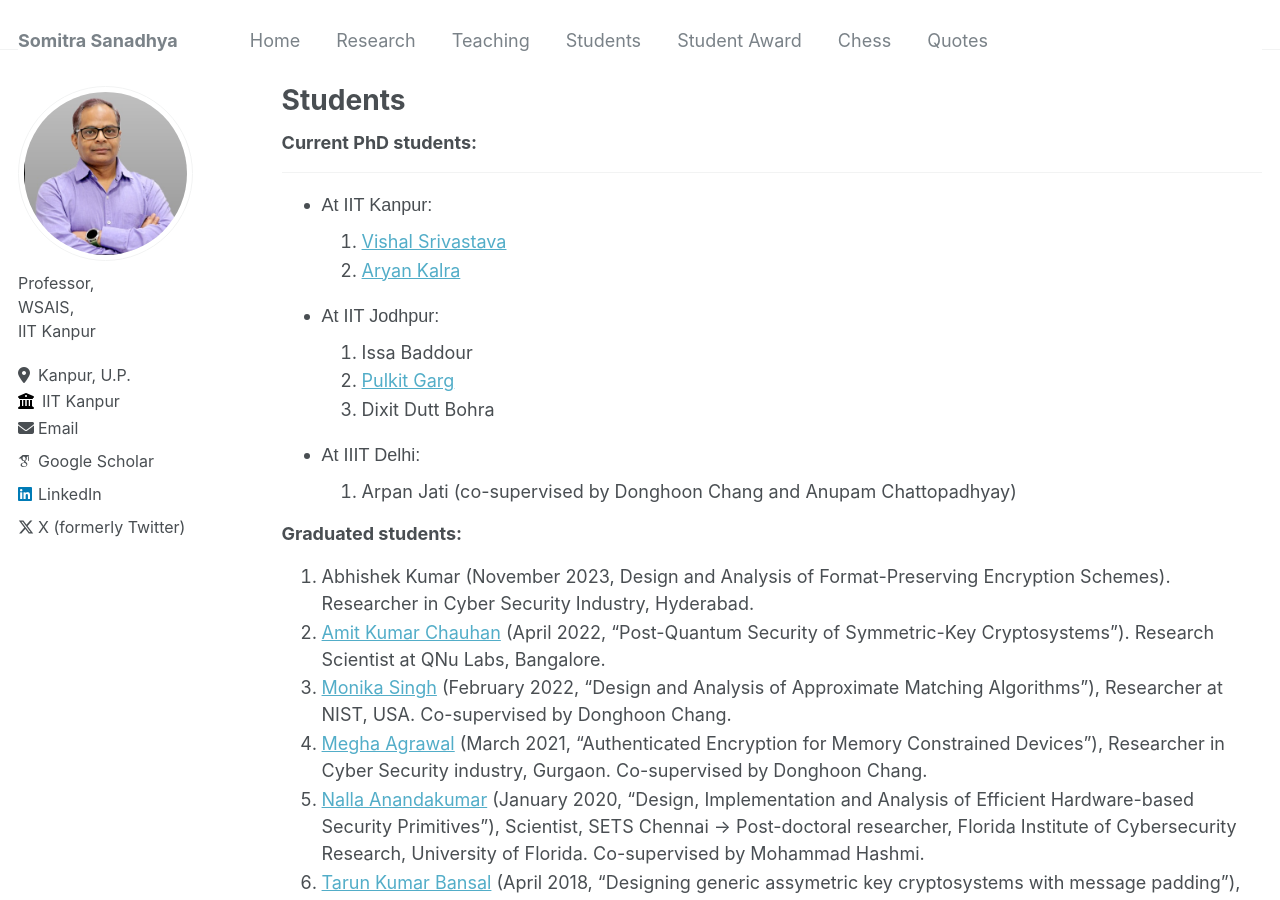
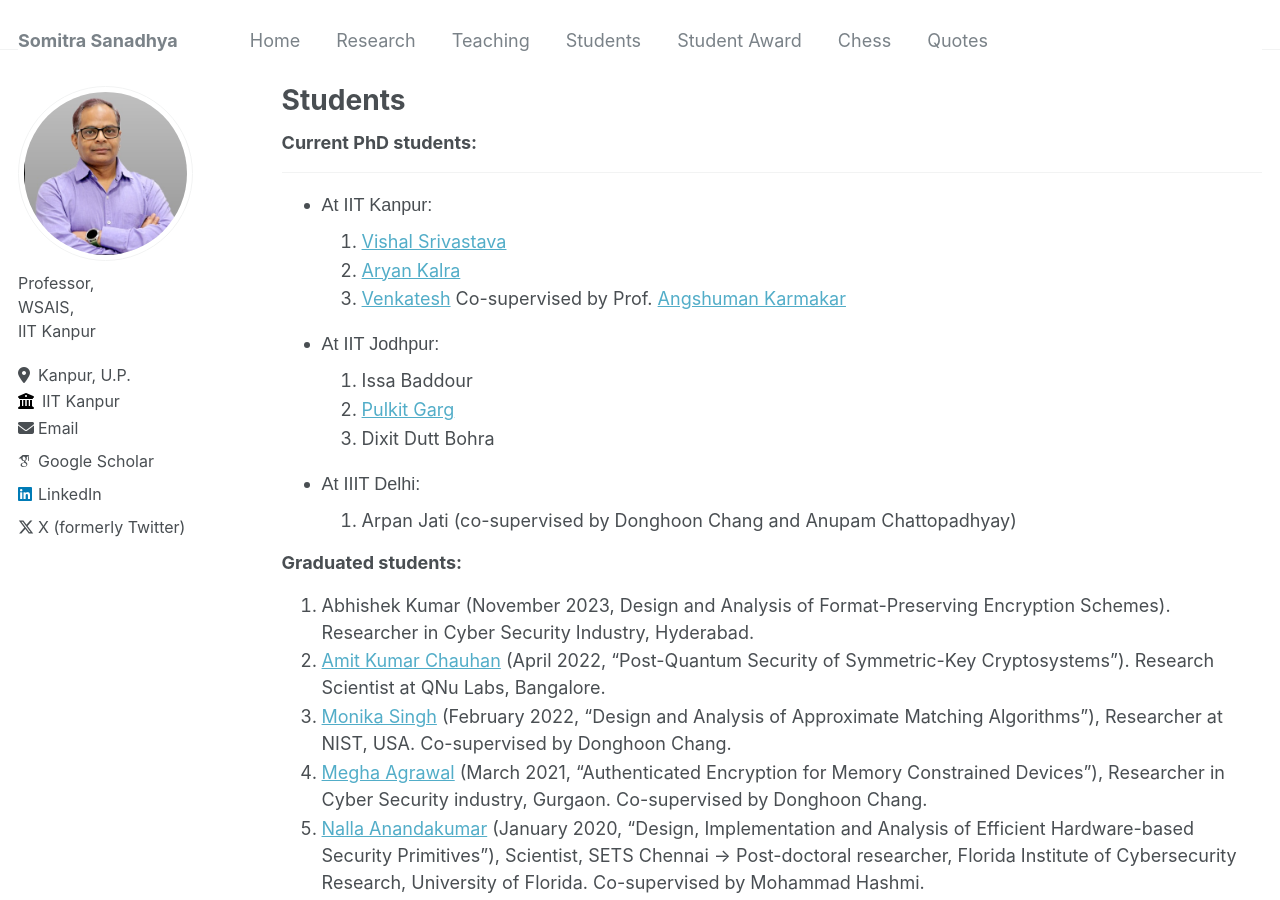
Before and after one commit to somitra-sanadhya/somitra-sanadhya.github.io, a Jekyll site: the page built from _pages/students.md, in a window 1280 px wide and 900 px high. Built offline with Jekyll 4.4.1, drawn with Linux system fonts in a browser that asks for light colours; some web fonts are replaced.

Commit message:
Update students.md

```diff
--- a/_pages/students.md
+++ b/_pages/students.md
@@ -11,6 +11,7 @@ author_profile: true
 
     1. [Vishal Srivastava](https://www.linkedin.com/in/vishal-srivastava27)
     2. [Aryan Kalra](https://www.linkedin.com/in/aryan1kalra/)
+    3. [Venkatesh](https://venkysharma.github.io/) Co-supervised by Prof. [Angshuman Karmakar](https://www.cse.iitk.ac.in/users/angshuman/)
 
 + At IIT Jodhpur:
 
```
